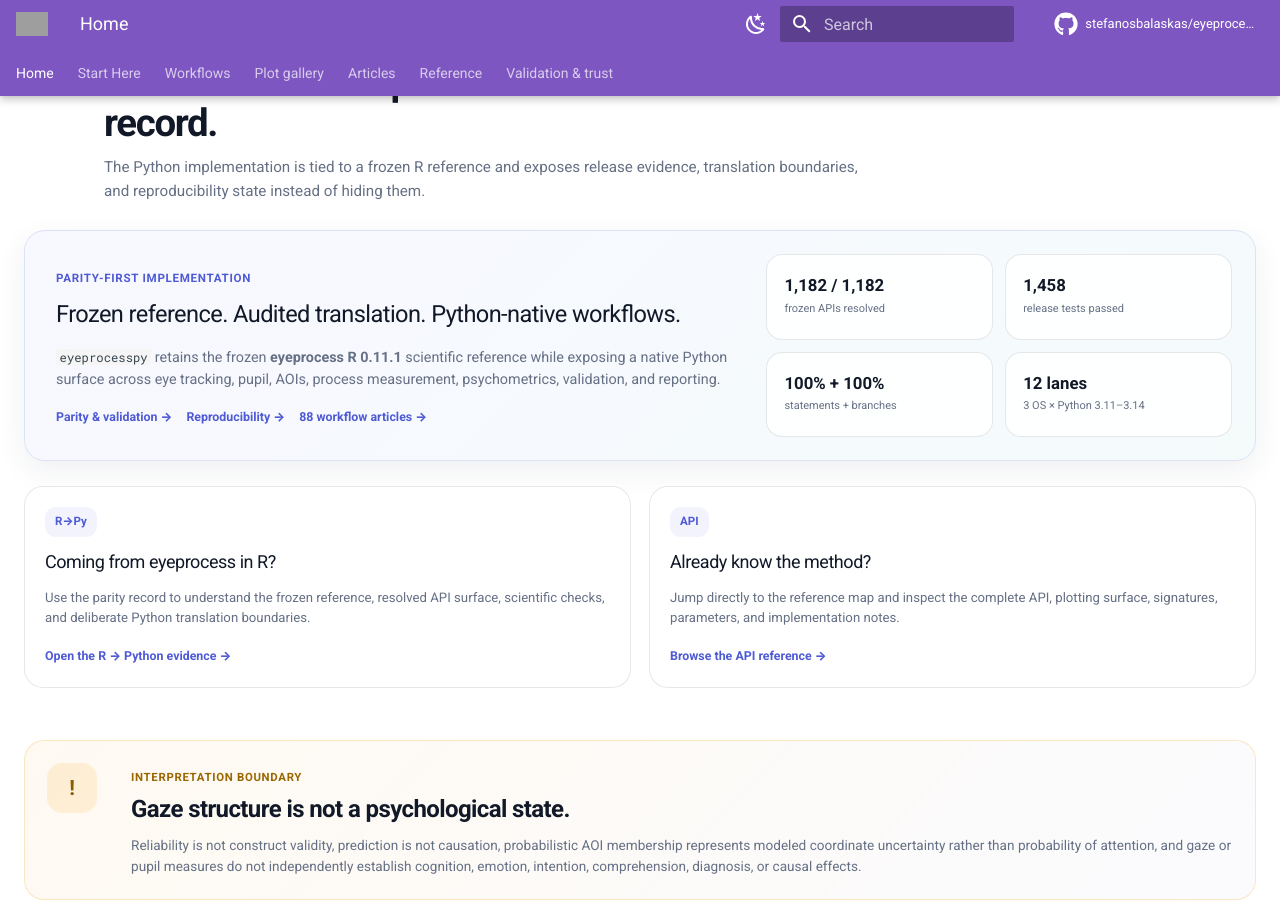
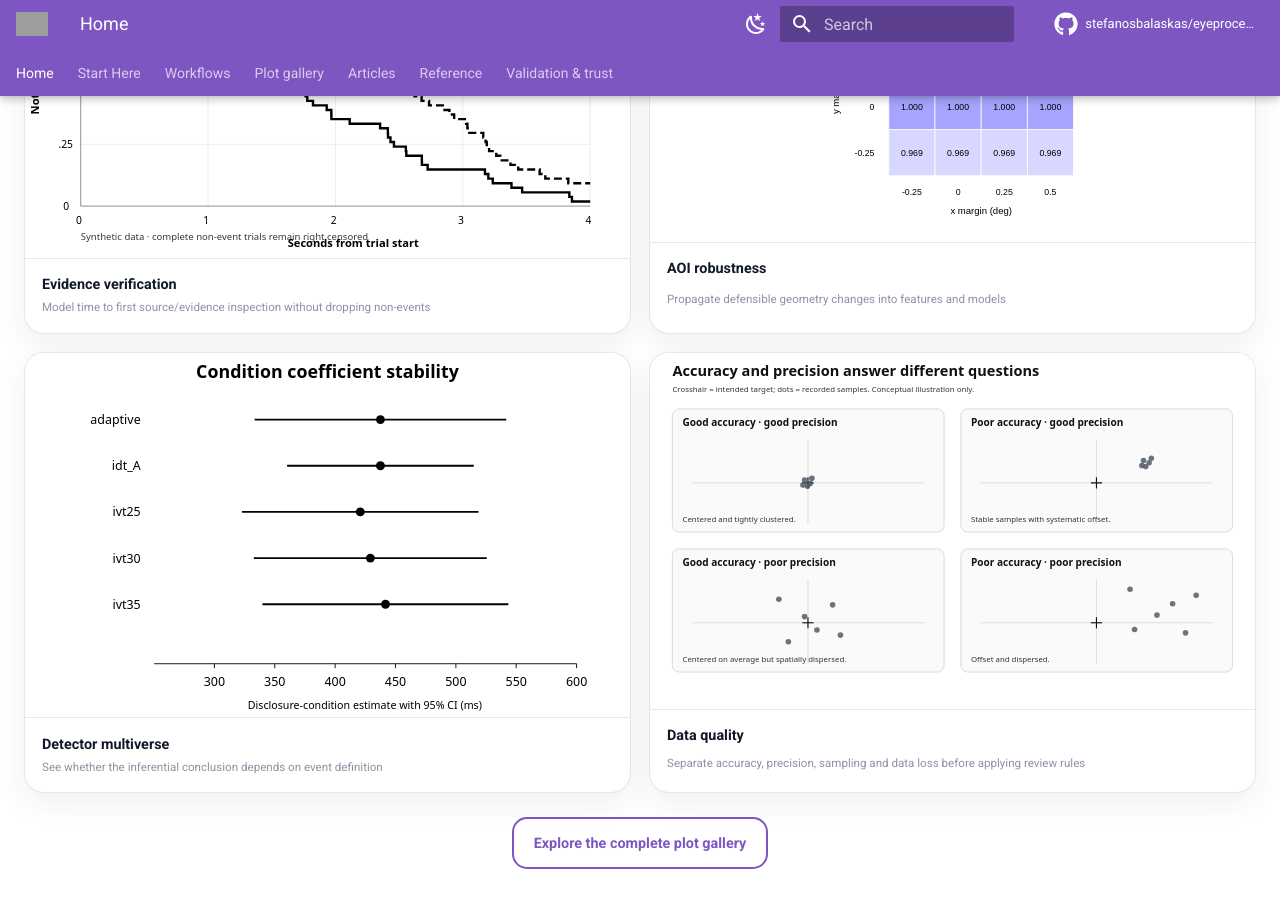
Before and after one commit to stefanosbalaskas/eyeprocesspy, an MkDocs documentation site: the page built from docs/index.md, in a window 1280 px wide and 900 px high, scrolled down 5556 px. Built offline with MkDocs 1.6.1 and Material for MkDocs 9.7.7, drawn with Linux system fonts in a browser that asks for light colours; comment, search, counter and statistics services are not loaded; grey boxes are pictures that could not be loaded.

Commit message:
docs: surface recent method visuals on homepage

```diff
--- a/docs/index.md
+++ b/docs/index.md
@@ -196,6 +196,10 @@ assert audit["valid"]
   <a href="gallery/" class="ep-plot-tile"><img src="assets/gallery/probabilistic-aoi.svg" alt="Probabilistic AOI visualization"><span><b>Probabilistic AOIs</b><small>Keep coordinate uncertainty visible at boundaries</small></span></a>
   <a href="gallery/" class="ep-plot-tile ep-plot-tile--wide"><img src="assets/gallery/process-reliability.svg" alt="Process reliability visualization"><span><b>Process reliability</b><small>Inspect repeatability and agreement evidence</small></span></a>
   <a href="methods/gaze-survival/" class="ep-plot-tile ep-plot-tile--wide"><img src="assets/gaze-survival/km-disclosure.svg" alt="Censored gaze-latency Kaplan–Meier curves"><span><b>Censored gaze latency</b><small>Keep never-inspected valid trials in the risk set as right-censored observations</small></span></a>
+  <a href="examples/gaze-verification-survival/" class="ep-plot-tile"><img src="assets/gaze-survival/km-evidence-verification.svg" alt="Evidence-verification Kaplan–Meier curves"><span><b>Evidence verification</b><small>Model time to first source/evidence inspection without dropping non-events</small></span></a>
+  <a href="guides/aoi-uncertainty/" class="ep-plot-tile"><img src="assets/aoi-uncertainty/robustness-surface.svg" alt="AOI robustness surface"><span><b>AOI robustness</b><small>Propagate defensible geometry changes into features and models</small></span></a>
+  <a href="guides/event-detector-multiverse/" class="ep-plot-tile"><img src="assets/detector-multiverse/condition-coefficient-stability.svg" alt="Detector coefficient stability"><span><b>Detector multiverse</b><small>See whether the inferential conclusion depends on event definition</small></span></a>
+  <a href="guides/data-quality/" class="ep-plot-tile"><img src="assets/data-quality-accuracy-precision.svg" alt="Standardized data-quality plot"><span><b>Data quality</b><small>Separate accuracy, precision, sampling and data loss before applying review rules</small></span></a>
 </div>
 <div class="ep-center-action"><a class="md-button" href="gallery/">Explore the complete plot gallery</a></div>
 
```
